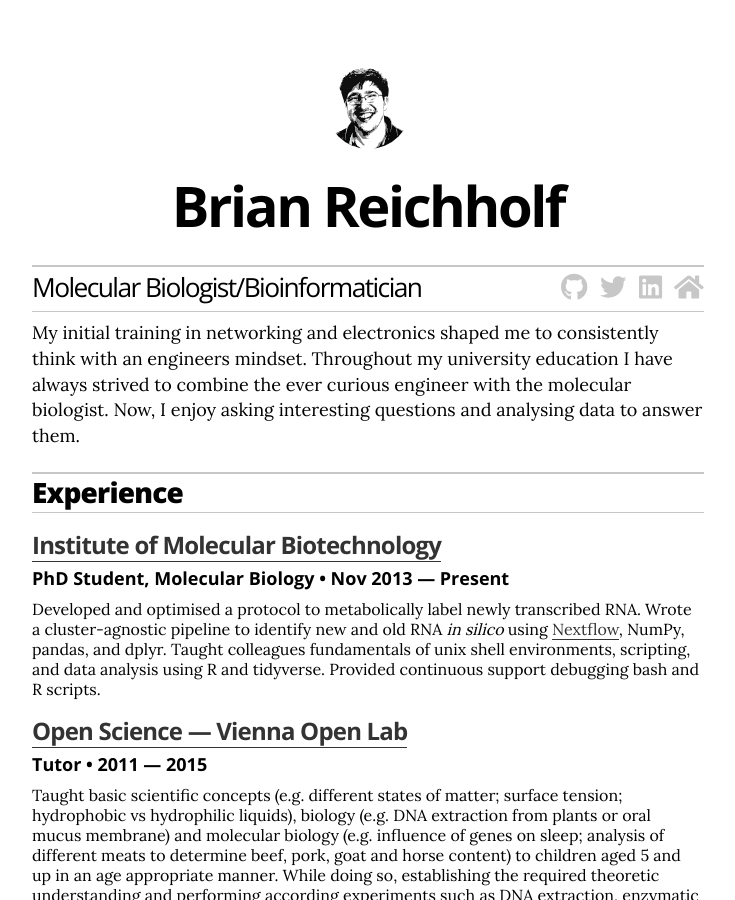
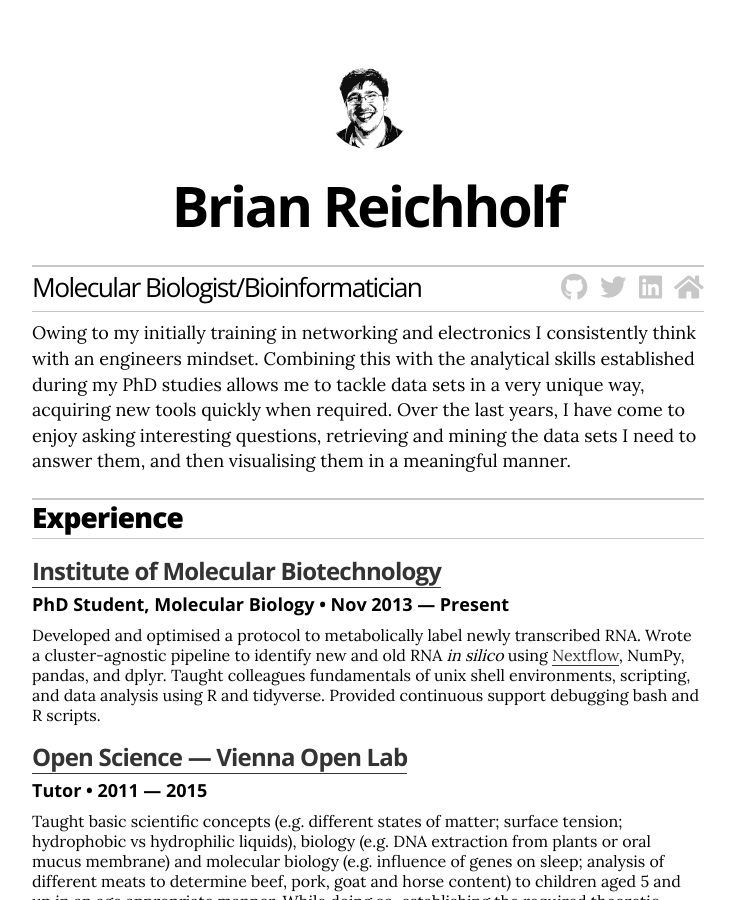
Before and after one commit to breichholf/breichholf.github.io, a Jekyll site: the page built from cv.md, in a window 1280 px wide and 900 px high. Shown: the whole window, without its empty margins (272-1007 px from the left). Built offline with Jekyll 4.4.1, drawn with Linux system fonts in a browser that asks for light colours.

```diff
--- a/_includes/cv_header.html
+++ b/_includes/cv_header.html
@@ -16,7 +16,7 @@
           </div>
 
           <div class="executive-summary" itemprop="description">
-            My initial training in networking and electronics shaped me to consistently think with an engineers mindset. Throughout my university education I have always strived to combine the ever curious engineer with the molecular biologist. Now, I enjoy asking interesting questions and analysing data to answer them.
+            Owing to my initially training in networking and electronics I consistently think with an engineers mindset. Combining this with the analytical skills established during my PhD studies allows me to tackle data sets in a very unique way, acquiring new tools quickly when required. Over the last years, I have come to enjoy asking interesting questions, retrieving and mining the data sets I need to answer them, and then visualising them in a meaningful manner.
           </div>
 
         </header>
```
Also changed, not shown: Gemfile.lock.
